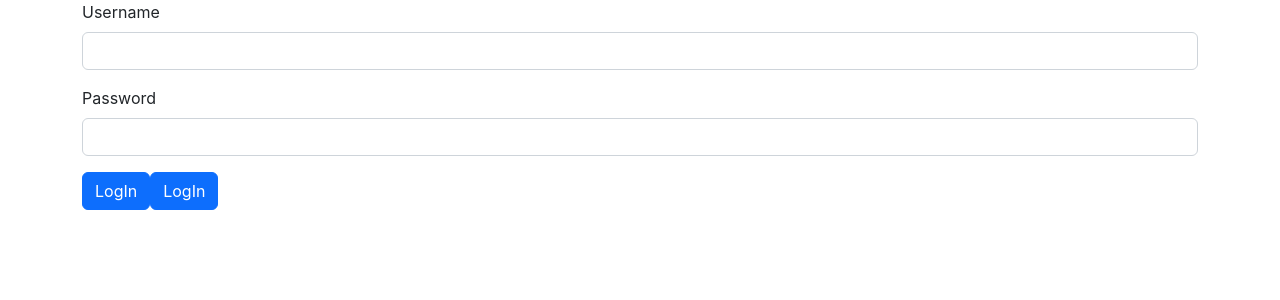
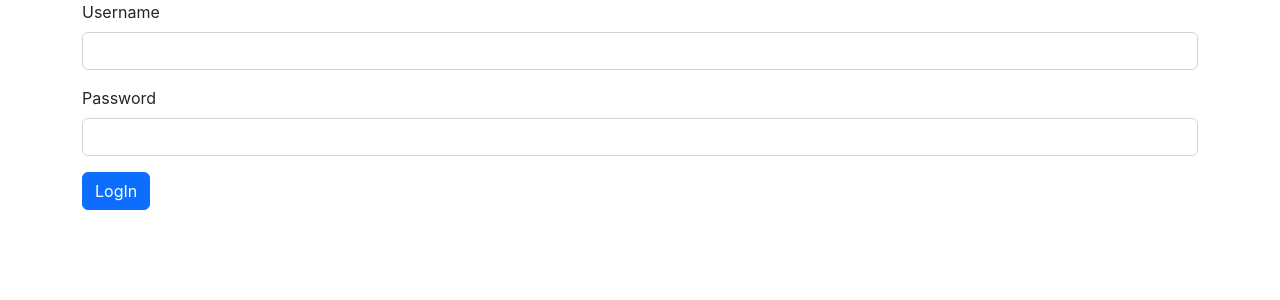
Before and after one commit to ravimarici/saadh_assessment_react_app, a React (Create React App) app: page / in a window 1280 px wide. Shown: the top 300 px of the page. Built offline with nearby package versions, Linux system fonts and the light colour scheme.

Commit message:
Fixed Issue #1.

```diff
--- a/src/Components/SignIn.js
+++ b/src/Components/SignIn.js
@@ -57,9 +57,6 @@ function SignIn() {
             <Button variant="primary" onClick={handleSubmit}>
               LogIn
             </Button>
-            <Button variant="primary">
-              LogIn
-            </Button>
           </Form>
         )}
       </Container>
```
